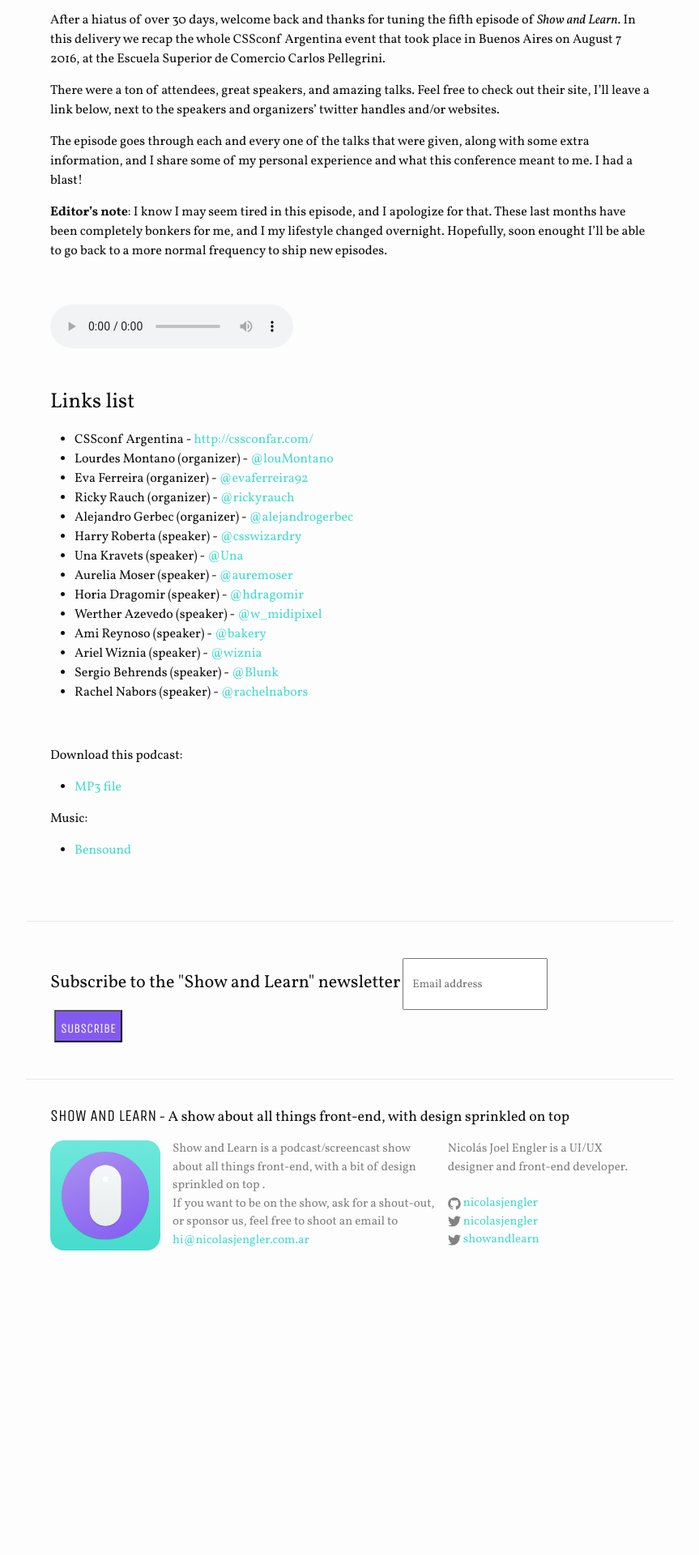
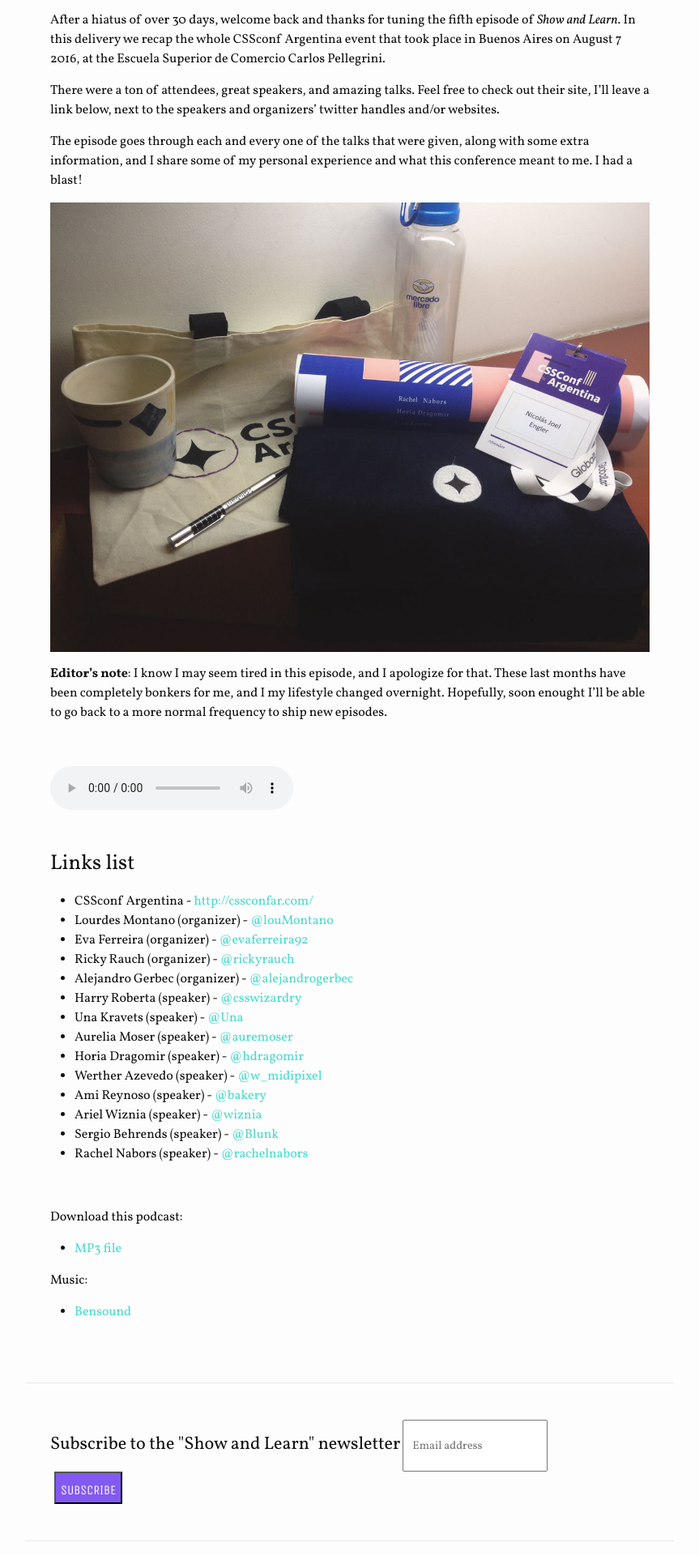
Before and after one commit to NicolasJEngler/show-and-learn, a Jekyll site: the page built from _posts/2016-06-25-chapter-05-cssconf-argentina.md, in a window 1280 px wide. Shown: the part 396-2316 px from the top of the page at 81% size, without its empty margins (208-1071 px from the left). Built offline with Jekyll 4.4.1, drawn with Linux system fonts in a browser that asks for light colours; comment, search, counter and statistics services are not loaded; before the commit the page ends 2000 px from its top, so only the background shows below that.

Commit message:
Update CSSConfAr episode

```diff
--- a/_posts/2016-06-25-chapter-05-cssconf-argentina.md
+++ b/_posts/2016-06-25-chapter-05-cssconf-argentina.md
@@ -14,6 +14,8 @@ After a hiatus of over 30 days, welcome back and thanks for tuning the fifth epi
 There were a ton of attendees, great speakers, and amazing talks. Feel free to check out their site, I'll leave a link below, next to the speakers and organizers' twitter handles and/or websites.
 
 The episode goes through each and every one of the talks that were given, along with some extra information, and I share some of my personal experience and what this conference meant to me. I had a blast!
+
+![Bag of swag courtesy of CSSconf Argentina and its sponsors](/images/attachments/2016-08-07.jpg)
 
 **Editor's note**: I know I may seem tired in this episode, and I apologize for that. These last months have been completely bonkers for me, and I my lifestyle changed overnight. Hopefully, soon enought I'll be able to go back to a more normal frequency to ship new episodes.
 
```
Also changed, not shown: images/attachments/2016-08-07.jpg (added).
